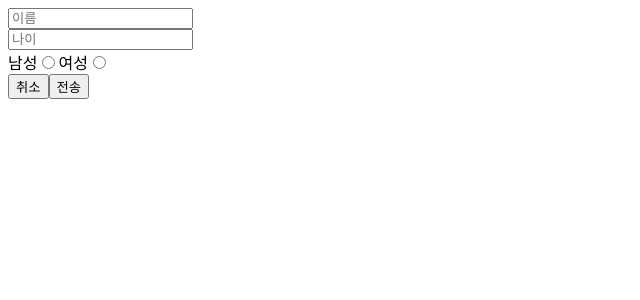
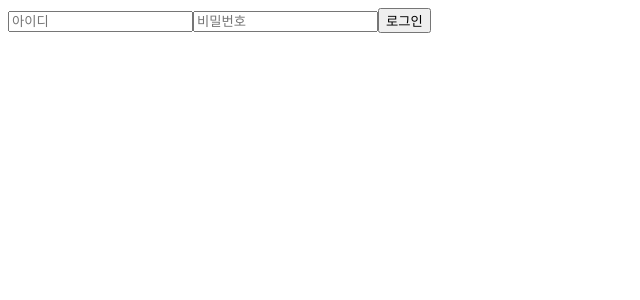
Before and after one commit to minechoo/react19_advance, a React (Vite) app: page / in a window 1280 px wide. Shown: the top 300 px of the page, without its empty margins (0-640 px from the left). Built offline with nearby package versions, Linux system fonts and the light colour scheme.

Commit message:
useActionState를 활용한 로그인 기능 구현

```diff
--- a/src/App.jsx
+++ b/src/App.jsx
@@ -1,58 +1,36 @@
-//프론트에서 전달된 값을 서버에서 응답하는 로직을 흉내낸 함수
-
 import { useActionState } from 'react';
 
-//useActionState에 연결된 핸들러 함수의 파라미터 (초기 상태값, 폼안에 있는 모든 입력값들이 name값을 프로퍼티이름으로 해서 하나의 객체로 전달받아짐)
-async function serverResponse(prevState, formData) {
+//서버에서 전달받은 폼값을 이용해서 로그인 정보를 반환하는 테스트 함수
+async function loginAction(prevState, formData) {
 	await new Promise((resolve) => setTimeout(resolve, 2000));
+	const username = formData.get('username');
+	const pwd = formData.get('pwd');
 
-	return {
-		message: `로그인 성공, ${formData.get('username')}님 반갑습니다.`,
-		username: formData.get('username'),
-		age: formData.get('age'),
-		gender: formData.get('gender'),
-	};
+	if (username === 'admin' && pwd === '1234') {
+		return { message: '로그인 성공' };
+	} else {
+		return { message: '로그인 실패' };
+	}
 }
 
 export default function App() {
-	// [서버에서 응답된 상태값, 서버 상태값을 변경할수 있는 전용 함수] = useActionState(서버응답함수, 전달할 초기 상태값);
-	const [state, formAction] = useActionState(serverResponse, { message: '' });
-	console.log(state);
+	//useActionState훅을 호출시 서버응답 요청함수를 첫 번재 인수로 전달하고 응답받을 state의 초기값을 두번째 인수로 전달해서 호출
+	//해당 훅은 다음의 데이터 반환 [응답받은 상태값, 폼의 내용을 전달하는 전달 함수]
+
+	//useActionState 훅의 장점
+	//많은 폼 데이터를 서버로 전달시 불필요한 state생성 필요 없음
+	//서버에서 응답받은 데이터를 화면에 출력하기 위해서 useEffect 호출 필요 없음
+	//useEffect안쪽에서 응답된 데이터를 다시 state에 옮겨담을 필요 없음
+	const [State, formAction] = useActionState(loginAction, { message: '' });
 
 	return (
 		<>
 			<form action={formAction}>
-				<input type='text' name='username' placeholder='이름' />
-				<br />
-
-				<input type='text' name='age' placeholder='나이' />
-				<br />
-
-				<label htmlFor='male'>남성</label>
-				<input type='radio' name='gender' defaultValue='male' id='male' />
-				<label htmlFor='female'>여성</label>
-				<input type='radio' name='gender' defaultValue='female' id='female' />
-				<br />
-
-				<button type='reset'>취소</button>
-				<button type='submit'>전송</button>
+				<input type='text' name='username' placeholder='아이디' required />
+				<input type='password' name='pwd' placeholder='비밀번호' required />
+				<button type='submit'>로그인</button>
+				<p>{State.message}</p>
 			</form>
-
-			<p>{state.message}</p>
 		</>
 	);
 }
-/*
-  useActionState의 이점
-  1. form요소에 바로 action을 통해서 서버쪽으로 클라이언트 데이터를 바로 전달 가능
-  2. 각 폼의 항목에 대응하는 state를 일일이 생성할 필요 없음
-  3. 서버 응답이 받아지면 useEffect나 fetch문 없이 바로 useActionState가 반환하는 값을 상태값을 전달 가능
-*/
-
-/*
-  useActionState
-  - 폼에서 제출되는 여러개의 상태값을 구조적으로 관리할 수 있게 해주는 훅
-  - 폼 항목마다 개별적으로 상태를 만들어서 관리하는 방식아닌 form안쪽의 모든 값들을 객체형태로 전달하고 전달 받는 형태
-  - 서버에서 응답하는 상태를 자동으로 관리가능
-  - 폼에 사용자 이름을 입력해서 전송하면 서버에서 응답후 응답된 값을 다시 컴포넌트에 받아서 화면에 출력
-*/
```
